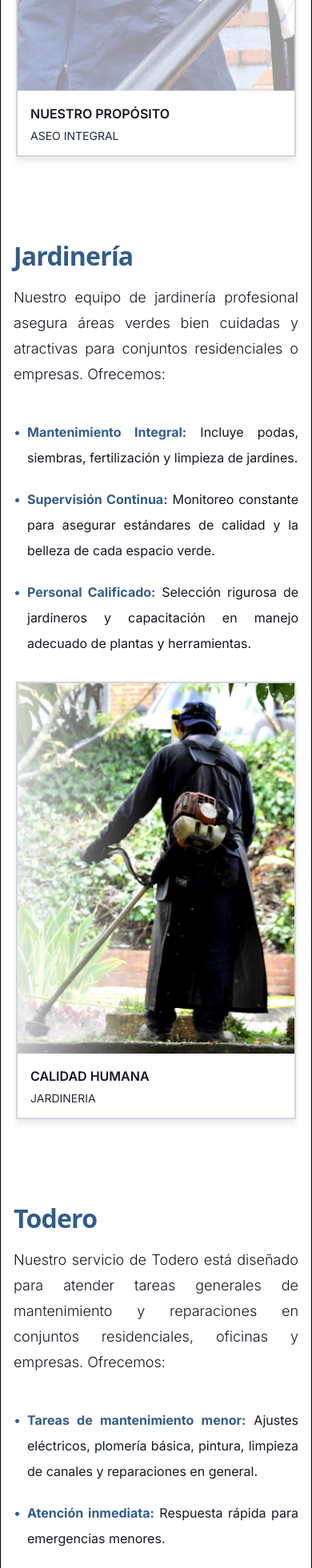
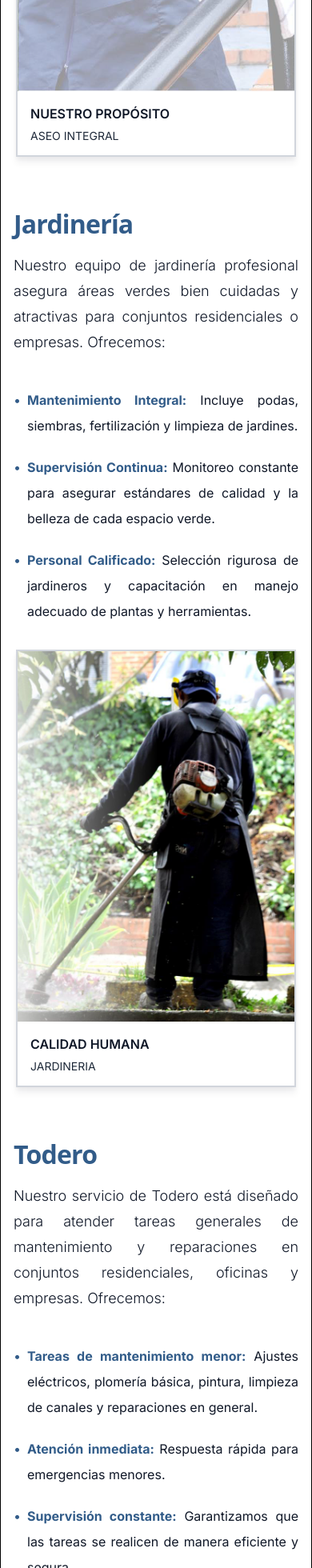
Before and after one commit to FranksneidDev/colombia-limpia-test, a Next.js app: page / in a window 390 px wide. Shown: the part 8171-10131 px from the top of the page at 80% size. Built offline with nearby package versions, Linux system fonts and the light colour scheme; a web font is replaced by a local one.

Commit message:
update mt Screencast

```diff
--- a/src/components/Screencasts.tsx
+++ b/src/components/Screencasts.tsx
@@ -286,7 +286,7 @@ export function Screencasts() {
       </Container>
       <Container size="lg" className="mt-16">
         <div className="mt-16 flex flex-col gap-8 text-justify sm:items-start lg:flex-row lg:px-5">
-          <div className="mt-10 lg:w-5xl">
+          <div className="lg:mt-10 lg:w-5xl">
             <h3 className="font-display text-4xl font-bold tracking-tight text-[#325c89]">
               Jardinería
             </h3>
@@ -372,7 +372,7 @@ export function Screencasts() {
             <div className="hidden h-auto w-1 bg-gray-300 lg:block"></div>
           </div>
 
-          <div className="mt-10 lg:w-5xl">
+          <div className="lg:mt-10 lg:w-5xl">
             <h3 className="font-display text-4xl font-bold tracking-tight text-[#325c89]">
               Todero
             </h3>
@@ -429,7 +429,7 @@ export function Screencasts() {
       </Container>
       <Container size="lg" className="mt-16">
         <div className="mt-16 flex flex-col gap-8 text-justify sm:items-start lg:flex-row lg:px-5">
-          <div className="mt-10 lg:w-5xl">
+          <div className="lg:mt-10 lg:w-5xl">
             <h3 className="font-display text-4xl font-bold tracking-tight text-[#325c89]">
               Piscinas
             </h3>
```
